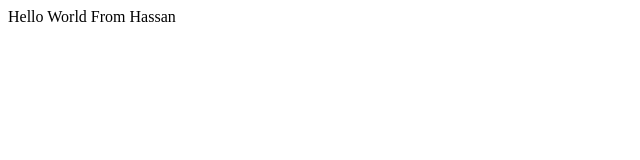
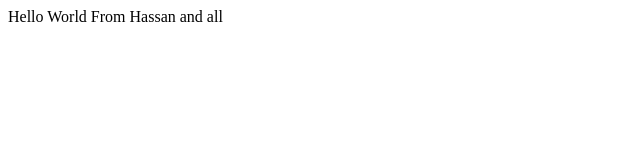
Before and after one commit to MHS-crypto/Bootcamp2020, a plain HTML site: page index.html in a window 1280 px wide. Shown: the full height of the page, 0-640 px from the left. Drawn offline with Linux system fonts and the light colour scheme.

Commit message:
Updated index.html

```diff
--- a/index.html
+++ b/index.html
@@ -6,7 +6,7 @@
 </head>
 <body>
     <div>
-        Hello World From Hassan
+        Hello World From Hassan and all
     </div>
 
 </body>
```
